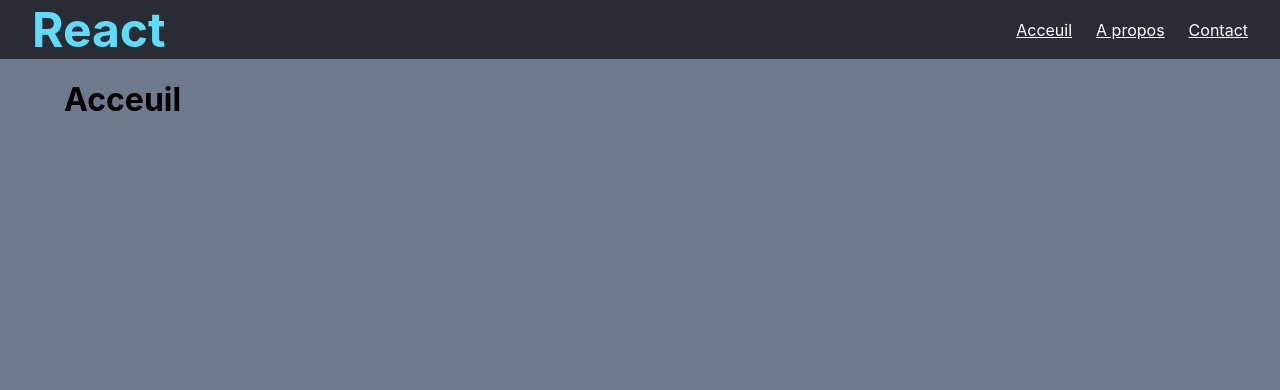
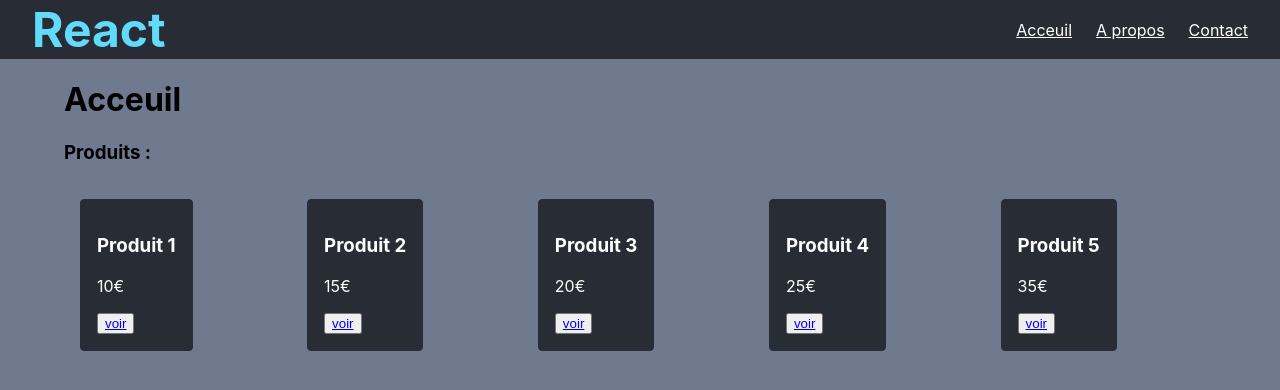
Before and after one commit to wladislasGorka/myreact, a React (Create React App) app: page / in a window 1280 px wide. Shown: the top 390 px of the page. Built offline with nearby package versions, Linux system fonts and the light colour scheme.

Commit message:
fin de journée

```diff
--- a/src/App.css
+++ b/src/App.css
@@ -83,6 +83,40 @@ li{
   list-style: none;
 }
 
+main{
+  max-width: 90%;
+  margin: auto;
+}
+.listProducts{
+  display: flex;
+  justify-content: space-between;
+  padding: 1rem;
+  gap: 2rem;
+  width: 90%;
+}
+.listProducts article{
+  border: 1px solid #282c34;
+  background-color: #282c34;
+  color: white;
+  border-radius: 0.25rem;
+  padding: 1rem;
+  margin-bottom: 2rem;
+  max-width: 120px;
+}
+.listProducts article:hover{
+  background-color: #61dafb;
+  color: #282c34;
+}
+.productDetail{
+  border: 1px solid #282c34;
+  background-color: #282c34;
+  color: white;
+  border-radius: 0.5rem;
+  padding: 1rem;
+  width: 90%;
+  min-height: 200px;
+}
+
 @media (max-width: 425px){
   .siteTitle{
     font-size: 1.5rem;
--- a/src/App.js
+++ b/src/App.js
@@ -5,6 +5,7 @@ import {BrowserRouter as Router,Routes,Route,Link} from 'react-router-dom';
 import Accueil from './components/Accueil';
 import About from './components/About';
 import Contact from './components/Contact';
+import CardProductDetail from './components/CardProductDetail';
 
 function App() {
   return (
@@ -21,6 +22,7 @@ function App() {
         <Route path="/" element={<Accueil/>} />
         <Route path="/About" element={<About/>} />
         <Route path="/Contact" element={<Contact/>} />
+
       </Routes>
     </Router>
   );
--- a/src/components/Accueil.js
+++ b/src/components/Accueil.js
@@ -1,10 +1,33 @@
-import React from 'react';
+import React, { useState } from 'react';
 import Header from './Header';
+import CardProduct from './CardProduct';
+import products from '../products';
 
 function Accueil(){
+
+    const [productDetail,setProductDetail] = useState();
+
+    const handleClick = (id) => {
+        setProductDetail(id);
+    }
+
     return (
         <>
             <Header name="Acceuil"/>
+            <main>
+                <h3>Produits : </h3>
+                <div className='listProducts'>
+                    {products.map(product => {
+                        return <CardProduct key={product.id} product={product} onClick={handleClick}/>
+                    })}
+                </div>
+                {productDetail && (
+                    <article className='productDetail'>
+                        <h2>{products[productDetail-1].name}</h2>
+                        <p>{products[productDetail-1].description}</p>
+                    </article>
+                )}
+            </main>
         </>
     );
 }
--- /dev/null
+++ b/src/components/CardProduct.js
@@ -0,0 +1,31 @@
+import React from 'react';
+import {BrowserRouter as Router,Routes,Route,Link} from 'react-router-dom';
+import CardProductDetail from './CardProductDetail';
+import { useNavigate } from 'react-router-dom';
+
+function CardProduct(props){
+    const product = props.product;
+    const navigate = useNavigate();
+
+    const handleClick = () =>{
+        console.log("click "+ product.name);
+        // props.onClick(product.id);
+        navigate("/CardProductDetail");
+    }
+
+    return (
+        <article>
+            <h3>{product.name}</h3>
+            {/* <p>{product.description}</p> */}
+            <p>{product.price}</p>
+            <button onClick={handleClick}><Link to="/CardProductDetail">voir</Link></button>
+
+            <Routes>
+                <Route path="/CardProductDetail" element={<CardProduct produit={props}/>}/>
+            </Routes>
+
+        </article>
+    )
+}
+
+export default CardProduct;
--- /dev/null
+++ b/src/components/CardProductDetail.js
@@ -0,0 +1,16 @@
+import React from 'react';
+
+function CardProductDetail(props){
+    const product = props.product;
+
+    return (
+        <article>
+            <h1>Hello</h1>
+            <h2>{product.name}</h2>
+            <p>{product.description}</p>
+            <p>{product.price}</p>
+        </article>
+    )
+}
+
+export default CardProductDetail;
--- a/src/components/Contact.js
+++ b/src/components/Contact.js
@@ -6,6 +6,7 @@ function Contact(){
     let inputList = [
         {formName:"formContactNom",name:"nom",type:"text", label:"Nom"},
         {formName:"formContactPrenom",name:"prenom",type:"text", label:"Prenom"},
+        {formName:"formContactAlias",name:"alias",type:"text", label:"Alias"},
         {formName:"formContactMail",name:"mail",type:"email", label:"Mail"},
         {formName:"formContactCommentaire",name:"commentaire",type:"textarea", label:"Commentaire"}
     ];
--- /dev/null
+++ b/src/products.js
@@ -0,0 +1,9 @@
+const products = [
+    {id: 1, name: "Produit 1", description: "BlablaBlablaBlabla",price: "10€"},
+    {id: 2, name: "Produit 2", description: "BlablaBlabla",price: "15€"},
+    {id: 3, name: "Produit 3", description: "Blabla",price: "20€"},
+    {id: 4, name: "Produit 4", description: "BlablaBlablaBlablaBlabla",price: "25€"},
+    {id: 5, name: "Produit 5", description: "BlablaBlabla",price: "35€"},
+];
+
+export default products;
```
